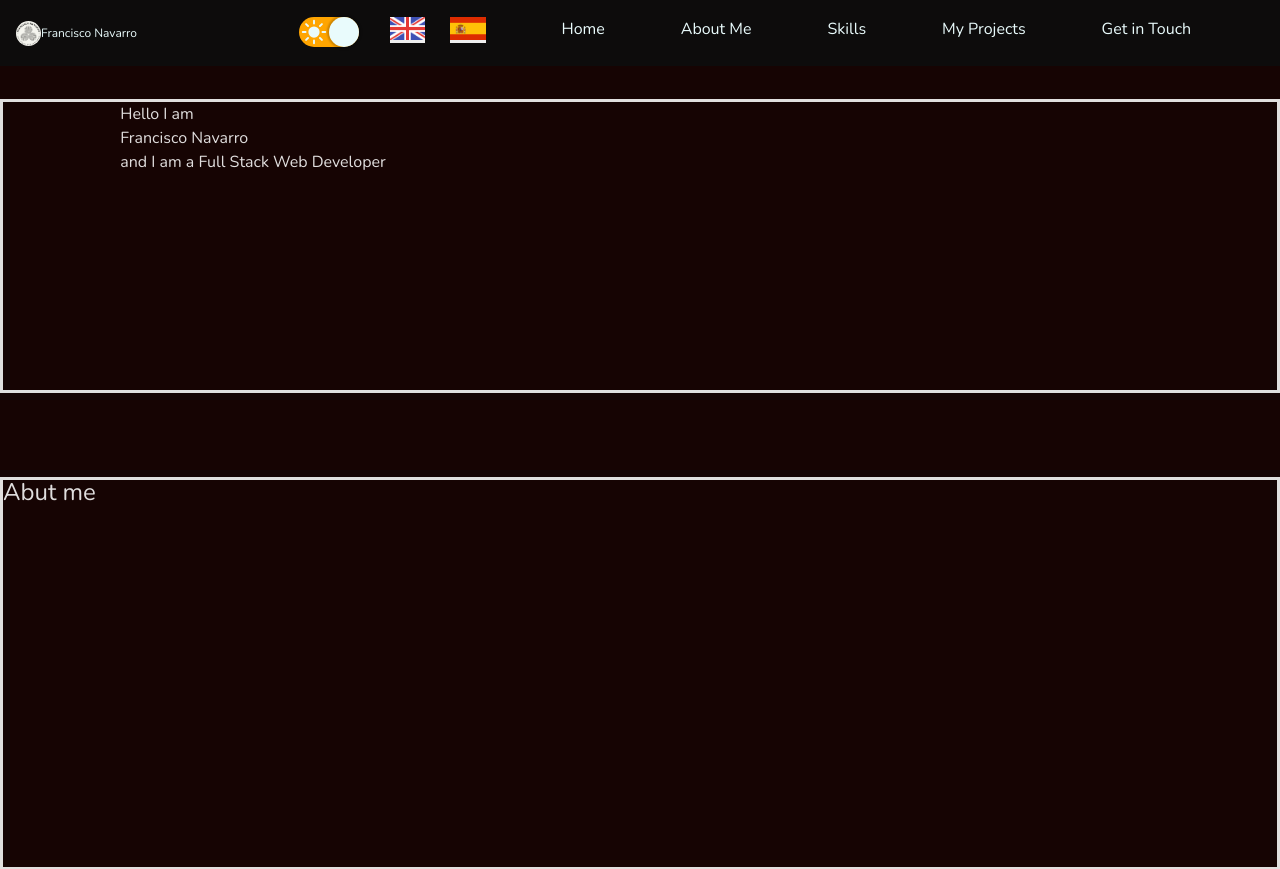
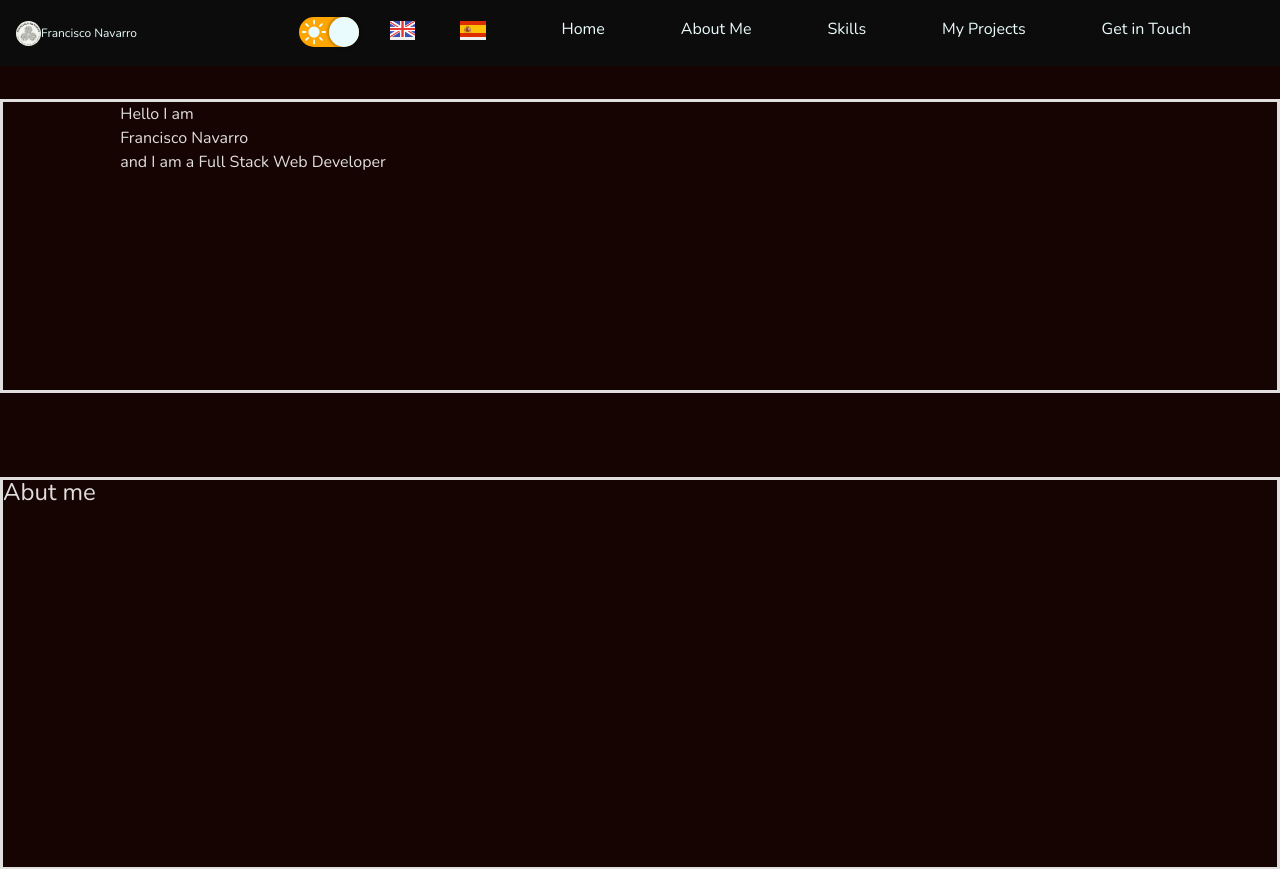
Before and after one commit to FranNavarro27F/Portfolio_fran_2, a React (Vite) app in the folder vite-project/: page / in a window 1280 px wide. Shown: the top 869 px of the page. Built offline with nearby package versions, Linux system fonts and the light colour scheme.

Commit message:
preparing size modifications in button light

```diff
--- a/vite-project/src/App.css
+++ b/vite-project/src/App.css
@@ -311,13 +311,15 @@ Variables CSS
       align-items: flex-end;
     }
     .nav__container__lang-and-dark{
+      /* background-color: #094043; */
       display: flex;
       justify-content: space-between;
       width: 17vw;
       height: 4rem;
     }
   .language button img{
-    height: 1.4rem;
+    /* background-color: #1BC1CA; */
+    height: 1rem;
   }
 }
 
```
